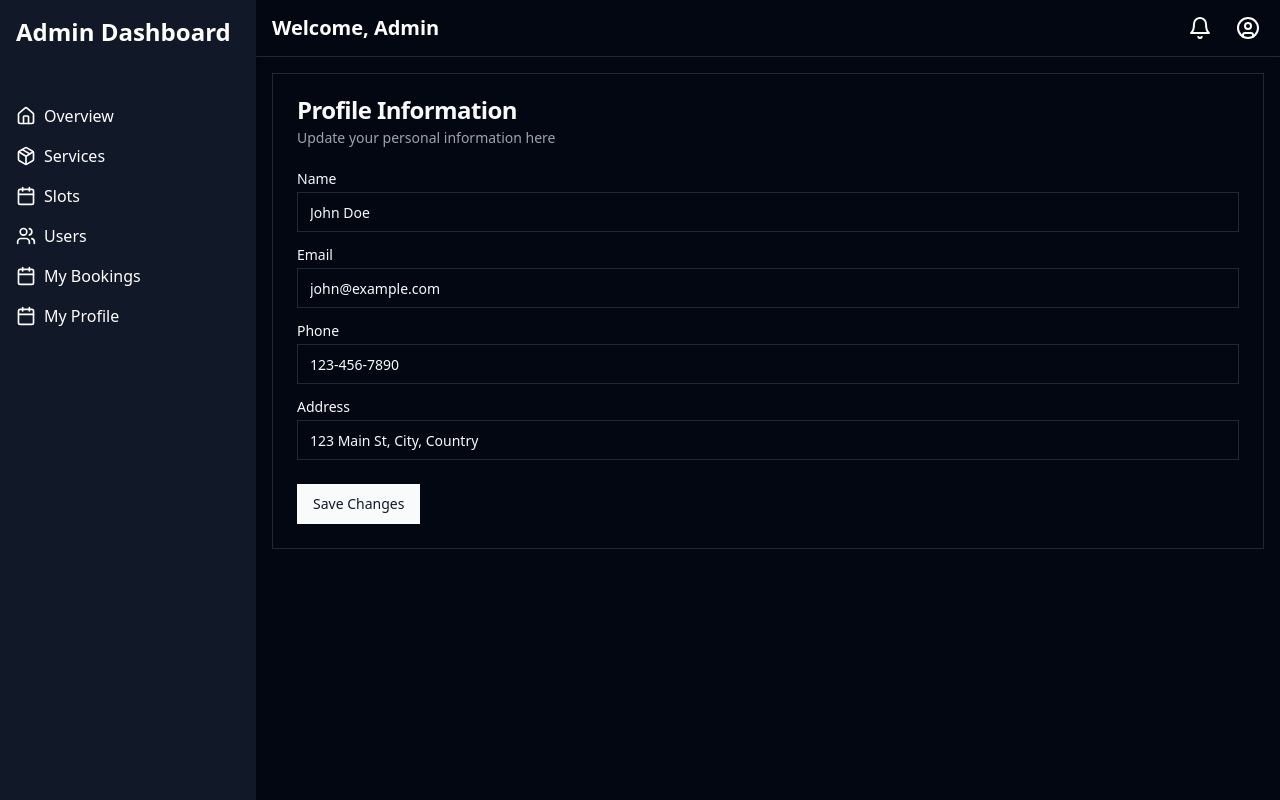
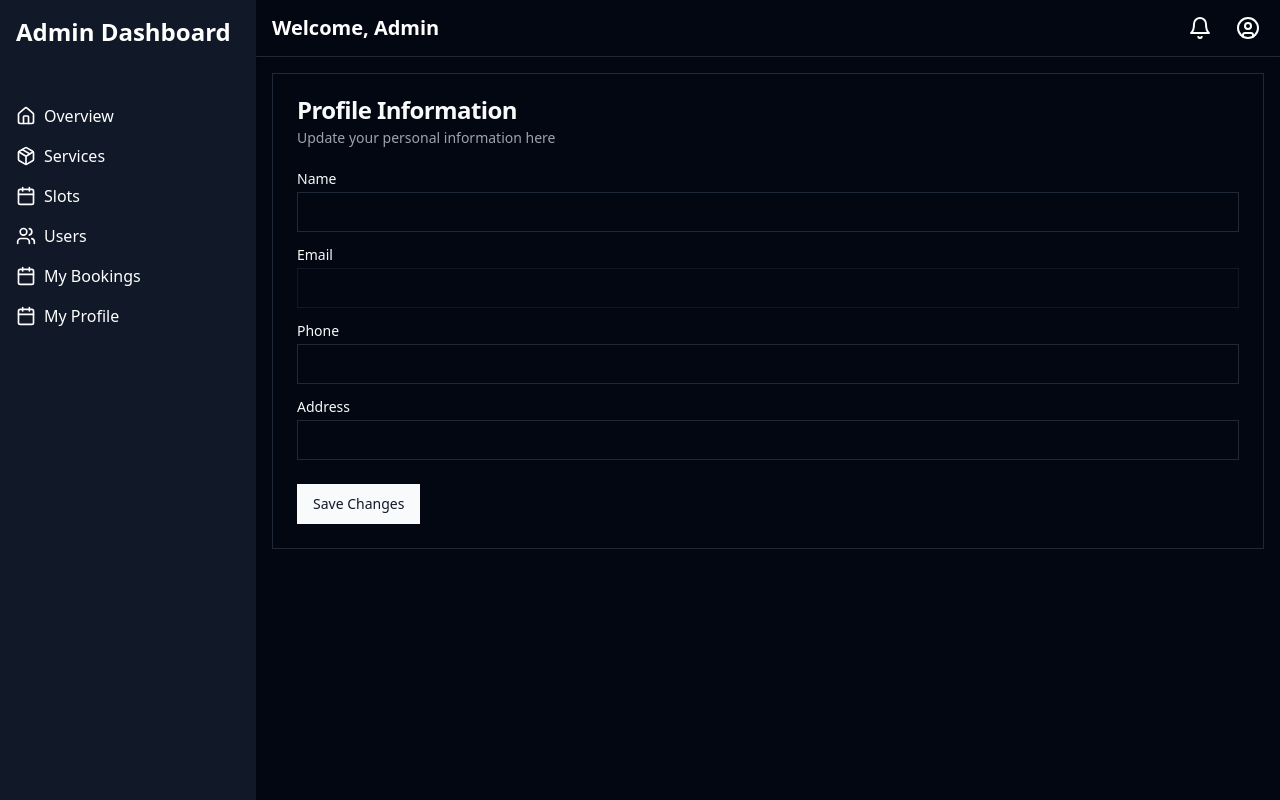
Before and after one commit to the-pujon/car-service-frontend, a React (Vite) app: page /dashboard/profile in a window 1280 px wide. Built offline with nearby package versions, Linux system fonts and the light colour scheme.

Commit message:
user profile update management added

```diff
--- a/src/pages/Dashboard/User/Profile/Profile.tsx
+++ b/src/pages/Dashboard/User/Profile/Profile.tsx
@@ -1,23 +1,34 @@
-
-
 import { useState } from "react"
+import { useSelector } from "react-redux"
 import { Card,CardContent,CardDescription,CardFooter,CardHeader,CardTitle } from "@/components/ui/card"
 import { Button } from "@/components/ui/button"
 import { Input } from "@/components/ui/input"
 import { Label } from "@/components/ui/label"
+import { selectCurrentUser } from "@/redux/features/auth/authSlice"
+import { useUpdateUserProfileMutation } from "@/redux/features/users/usersApi"
+import { toast } from "sonner"
 
 function Profile() {
+    const currentUser = useSelector(selectCurrentUser)
+    const [updateUserProfile,{ isLoading }] = useUpdateUserProfileMutation()
+
     const [user,setUser] = useState({
-        name: "John Doe",
-        email: "john@example.com",
-        phone: "123-456-7890",
-        address: "123 Main St, City, Country",
+        name: currentUser?.name || "",
+        email: currentUser?.email || "",
+        phone: currentUser?.phone || "",
+        address: currentUser?.address || "",
     })
 
-    const handleProfileUpdate = (e) => {
+    const handleProfileUpdate = async (e) => {
         e.preventDefault()
-        // In a real application, you would send this data to your backend
-        console.log("Profile updated:",user)
+        try {
+            // Remove email from the payload as it shouldn't be updated
+            const { email,...updateData } = user
+            await updateUserProfile(updateData).unwrap()
+            toast.success("Profile updated successfully")
+        } catch (error) {
+            toast.error("Failed to update profile")
+        }
     }
 
     return (
@@ -44,7 +55,8 @@ function Profile() {
                                     id="email"
                                     type="email"
                                     value={user.email}
-                                    onChange={(e) => setUser({ ...user,email: e.target.value })}
+                                    disabled
+                                    className=" text-gray-300 cursor-not-allowed"
                                 />
                             </div>
                             <div className="flex flex-col space-y-1.5">
@@ -67,7 +79,9 @@ function Profile() {
                     </form>
                 </CardContent>
                 <CardFooter>
-                    <Button type="submit" onClick={handleProfileUpdate}>Save Changes</Button>
+                    <Button type="submit" onClick={handleProfileUpdate} disabled={isLoading}>
+                        {isLoading ? "Saving..." : "Save Changes"}
+                    </Button>
                 </CardFooter>
             </Card>
         </div>
--- a/src/redux/features/users/usersApi.ts
+++ b/src/redux/features/users/usersApi.ts
@@ -43,6 +43,14 @@ const usersApi = baseApi.injectEndpoints({
       }),
       invalidatesTags: (result, error, { id }) => [{ type: "users", id }],
     }),
+    // For getting a single user by email
+    getUserByEmail: builder.query({
+      query: (email) => ({
+        url: `/auth/users/email/${email}`,
+        method: "GET",
+      }),
+      providesTags: (result, error, email) => [{ type: "users", email }],
+    }),
   }),
 });
 
@@ -52,4 +60,5 @@ export const {
   useUpdateUserProfileMutation,
   useDeleteUserMutation,
   useUpdateUserRoleMutation,
+  useGetUserByEmailQuery,
 } = usersApi;
```
